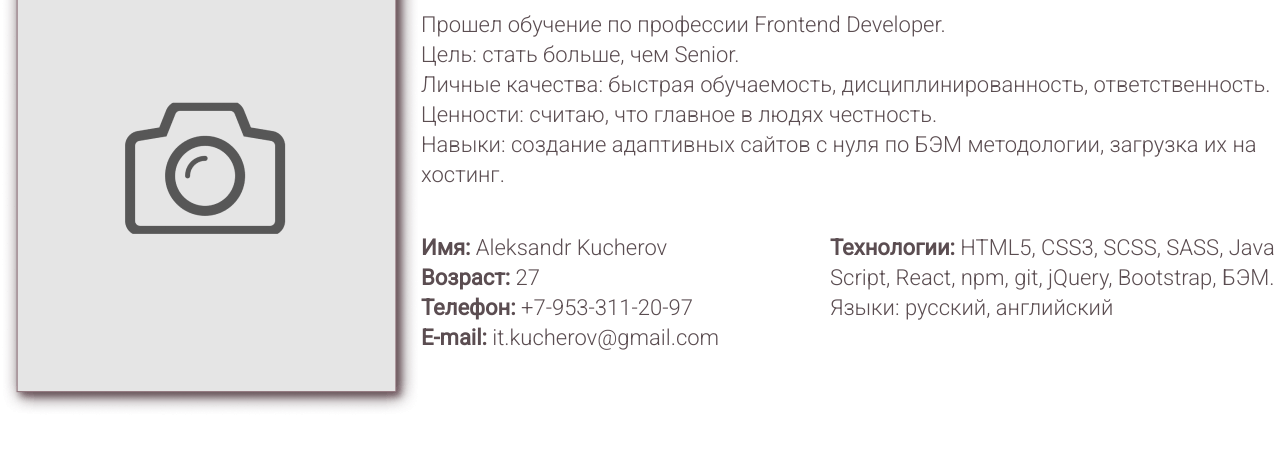
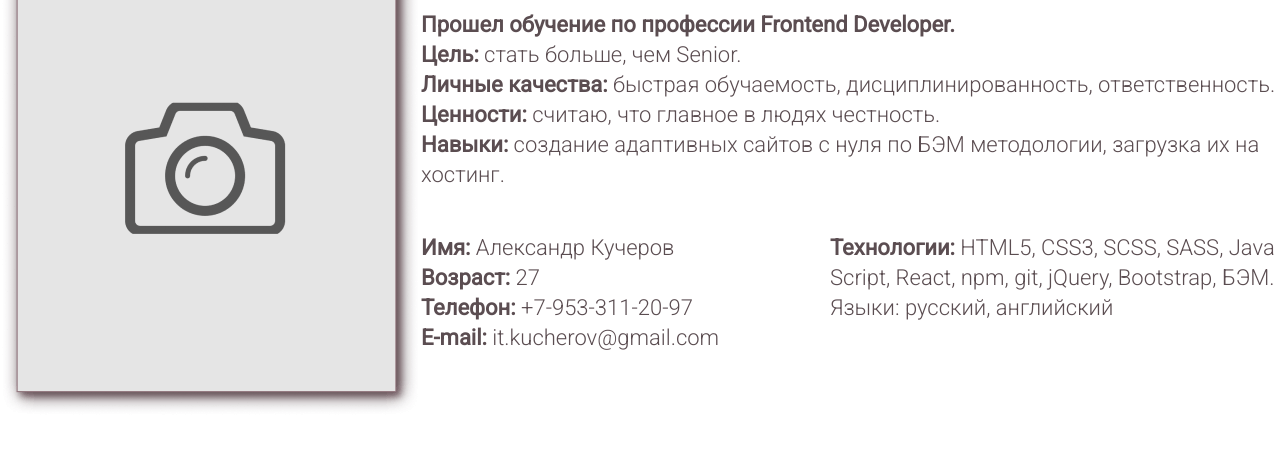
Before and after one commit to fundamentum71/portfolioKucherov, a website: page src/index.html in a window 1280 px wide. Shown: the part 713-1167 px from the top of the page. Drawn offline with nearby package versions, Linux system fonts and the light colour scheme; files that its build step writes are made by us from their sources; files whose address does not match are found by name.

Commit message:
bold fonts

```diff
--- a/src/index.html
+++ b/src/index.html
@@ -254,16 +254,16 @@
 					<div class="about__main">
 						<h2 class="subtitle">Обо мне</h2>
 						<div class="about__text">
-							Прошел обучение по профессии Frontend Developer. <br />
-							Цель: стать больше, чем Senior. <br />
-							Личные качества: быстрая обучаемость, дисциплинированность,
+							<span class="bold">Прошел обучение по профессии Frontend Developer.</span> <br />
+							<span class="bold">Цель:</span> стать больше, чем Senior. <br />
+							<span class="bold">Личные качества:</span> быстрая обучаемость, дисциплинированность,
 							ответственность.<br />
-							Ценности: считаю, что главное в людях честность. <br />
-							Навыки: создание адаптивных сайтов с нуля по БЭМ методологии, загрузка их на хостинг.
+							<span class="bold">Ценности:</span> считаю, что главное в людях честность. <br />
+							<span class="bold">Навыки:</span> создание адаптивных сайтов с нуля по БЭМ методологии, загрузка их на хостинг.
 						</div>
 						<div class="about__items">
 							<div class="about__contacts">
-								<span class="bold">Имя:</span> Aleksandr Kucherov <br />
+								<span class="bold">Имя:</span> Александр Кучеров <br />
 								<span class="bold">Возраст:</span> 27 <br />
 								<span class="bold">Телефон:</span>
 								<a href="tel:+79533112097">+7-953-311-20-97</a> <br />
```
Also changed, not shown: dist/index.html.
